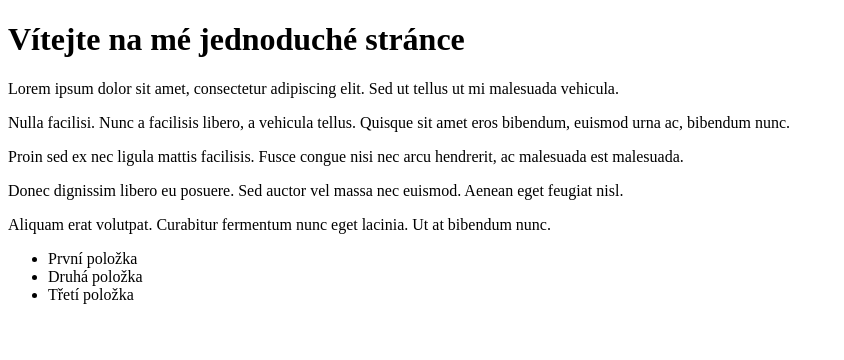
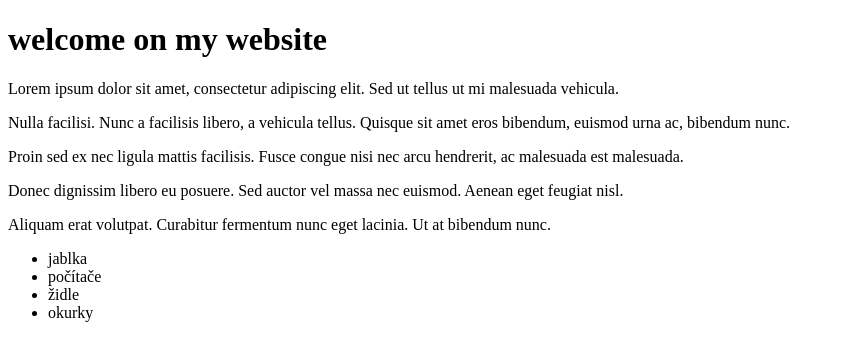
Before and after one commit to hrazdiraa/13.9.2023.cviceni, a plain HTML site: page index.html in a window 1280 px wide. Shown: the whole page, without its empty margins (0-844 px from the left). Drawn offline with Linux system fonts and the light colour scheme.

Commit message:
first polishing

```diff
--- a/index.html
+++ b/index.html
@@ -1,22 +1,28 @@
 <!DOCTYPE html>
-<html lang="cs">
+<html lang="en">
 <head>
     <meta charset="UTF-8">
     <meta name="viewport" content="width=device-width, initial-scale=1.0">
-    <title>Můj Lorem Ipsum</title>
-    <link rel="icon" href="favicon.ico" type="image/x-icon">
+    <meta http-equiv="X-UA-Compatible" content="ie=edge">
+    <title>my Lorem Ipsum</title>
+    <link rel="stylesheet" href="./style.css">
+    <link rel="icon" href="./favicon.ico" type="image/x-icon">
 </head>
 <body>
-<h1>Vítejte na mé jednoduché stránce</h1>
+<main>
+    <h1>welcome on my website</h1>
     <p>Lorem ipsum dolor sit amet, consectetur adipiscing elit. Sed ut tellus ut mi malesuada vehicula.</p>
     <p>Nulla facilisi. Nunc a facilisis libero, a vehicula tellus. Quisque sit amet eros bibendum, euismod urna ac, bibendum nunc.</p>
     <p>Proin sed ex nec ligula mattis facilisis. Fusce congue nisi nec arcu hendrerit, ac malesuada est malesuada.</p>
     <p>Donec dignissim libero eu posuere. Sed auctor vel massa nec euismod. Aenean eget feugiat nisl.</p>
     <p>Aliquam erat volutpat. Curabitur fermentum nunc eget lacinia. Ut at bibendum nunc.</p>
     <ul>
-    <li>První položka</li>
-    <li>Druhá položka</li>
-    <li>Třetí položka</li>
+        <li>jablka</li>
+        <li>počítače</li>
+        <li>židle</li>
+        <li>okurky</li>
     </ul>
+</main>
+<script src="index.js"></script>
 </body>
 </html>
```
Lines whose indentation alone changed are shown as unchanged.
